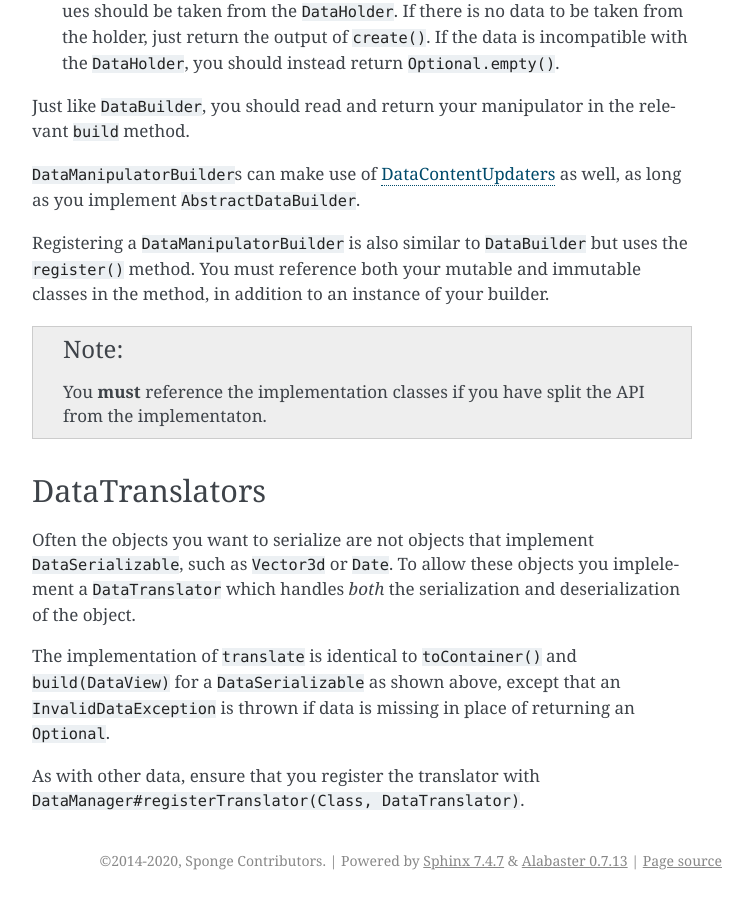
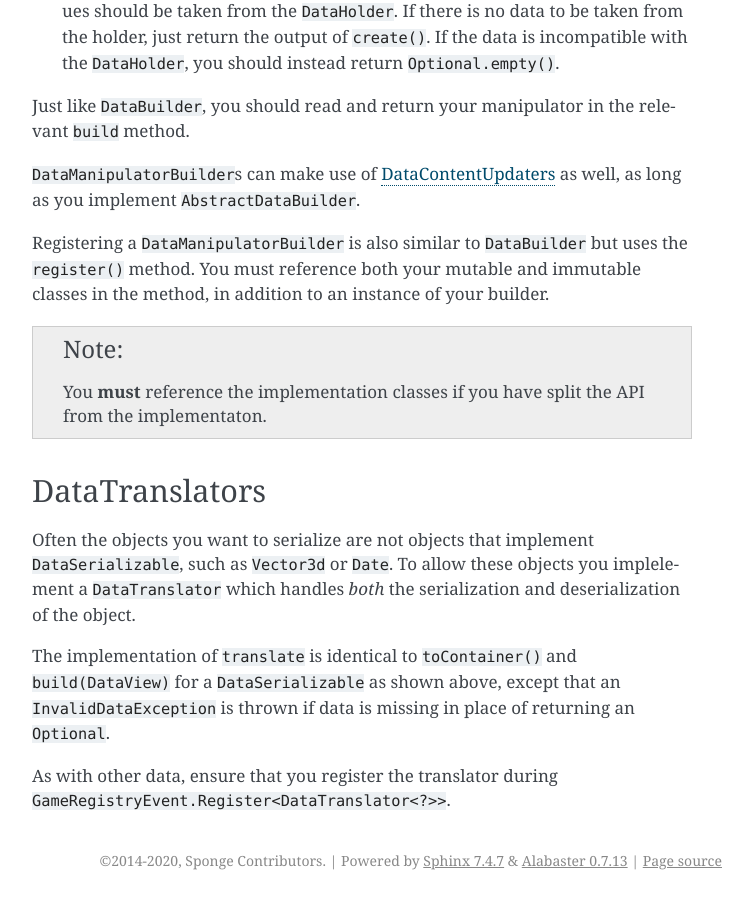
Before and after one commit to SpongePowered/SpongeDocs, a Sphinx documentation site: the page built from source/plugin/data/custom/serialization.rst, in a window 1280 px wide and 900 px high, scrolled down 3580 px. Shown: the whole window, without its empty margins (388-1141 px from the left). Built offline with Sphinx 7.4.7, drawn with Linux system fonts in a browser that asks for light colours; pages that are not in the unit, such as notebooks, are missing from menus; cross-references to code outside the pages are shown as plain code.

Commit message:
DataManager#registerTranslator is deprecated in favour of GameRegistryEvent

```diff
--- a/source/plugin/data/custom/serialization.rst
+++ b/source/plugin/data/custom/serialization.rst
@@ -177,5 +177,4 @@ The implementation of ``translate`` is identical to ``toContainer()`` and ``buil
 ``DataSerializable`` as shown above, except that an ``InvalidDataException`` is thrown if data is missing in place of
 returning an ``Optional``.
 
-As with other data, ensure that you register the translator with
-``DataManager#registerTranslator(Class, DataTranslator)``.
+As with other data, ensure that you register the translator during ``GameRegistryEvent.Register<DataTranslator<?>>``.
```
